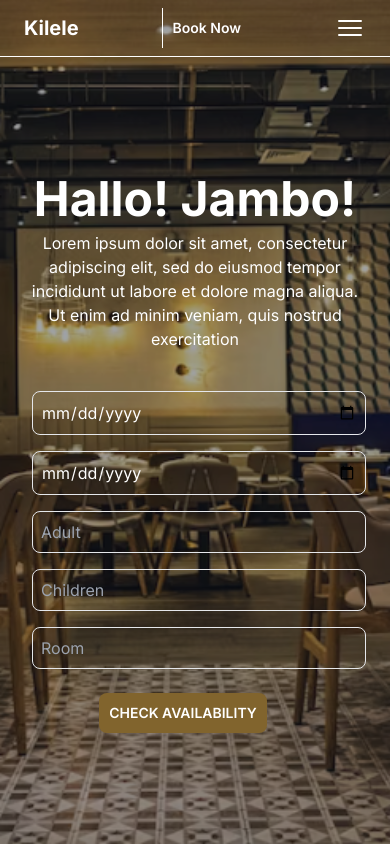
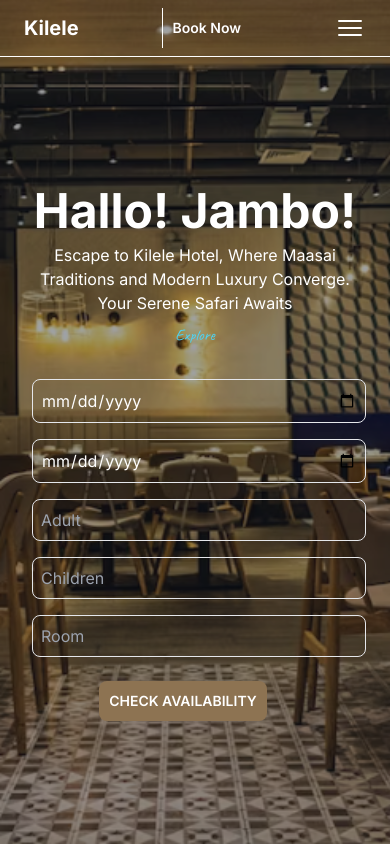
Before and after one commit to felixDev22/Kilele-Hotel-R, a Next.js app: page / in a window 390 px wide. Built offline with nearby package versions, Linux system fonts and the light colour scheme.

Commit message:
Fix alignment on Lg screen

```diff
--- a/src/app/about/page.jsx
+++ b/src/app/about/page.jsx
@@ -8,7 +8,7 @@ export default function About() {
       <div className=" h-[100vh] w-[100vh] lg:bg-[#3a2d2d] lg:w-1/2 lg:h-screen lg:mt-0 lg:relative lg:z-10 p-4 md:z-50 md:mt-52 md:justify-center  md:bg-transparent flex items-center justify-center flex-col text-white">
         <div className="flex justify-center items-center ">
           <div className="bg-[#3a2d2d] p-10 z-50 md:absolute lg:bg-transparent">
-            <div className="w-[55vw] md:[65vw] lg:px-32">
+            <div className="w-[55vw] md:[65vw] lg:px-44">
               <h3 className=" font-script lg:text-5xl md:text-6xl text-[#81642d] text-3xl">
                 Experience
               </h3>
@@ -42,8 +42,8 @@ export default function About() {
           </div>
         </div>
       </div>
-      <div className="lg:w-1/2 h-screen md:h-screen  lg:relative ">
-        <Image src="/assets/slide3.png" objectFit="cover" layout="fill" alt="elephant" />
+      <div className="lg:w-[68vw] h-screen md:h-screen  lg:relative">
+        <Image src="/assets/slide3.png" objectFit="cover" layout="fill" alt="elephant"/>
       </div>
     </div>
   );
--- a/src/app/booking/Booking.tsx
+++ b/src/app/booking/Booking.tsx
@@ -14,7 +14,7 @@ export const Booking = () => {
             <button
               type="submit"
               value="CHECK AVAILABILITY"
-              className="btn mt-6 text-l bg-[#81642d] text-white lg:ml-6 md:text-base lg:text-lg">
+              className="btn mt-6 text-l bg-[#8d7352] text-white lg:ml-6 md:text-base lg:text-lg">
               CHECK AVAILABILITY
             </button>
           </form>
--- a/src/app/gallery/page.jsx
+++ /dev/null
@@ -1,23 +0,0 @@
-import Image from 'next/image';
-import Carousel from '../carousel/Carousel';
-
-const slides = [
-  '/assets/zebra.jpg',
-  '/assets/zebra.jpg',
-  '/assets/zebra.jpg',
-  '/assets/zebra.jpg',
-];
-
-export default function Gallery() {
-  return (
-    <div className="bg-[#3a2d2d] h-screen">
-      <Carousel autoSlide={true} />
-      {slides.map((slide, index) => (
-        <div key={index} className='lg:w-[80vw] lg:h-[80vh]'>
-          <Image src={slide} layout="fill" objectFit="cover" alt="gallery" />
-        </div>
-      ))}
-      <Carousel />
-    </div>
-  );
-}
--- a/src/app/hero/hero.tsx
+++ b/src/app/hero/hero.js
@@ -4,7 +4,7 @@ import { Booking } from '../booking/Booking';
 export const Hero = () => {
   return (
     <>
-      <section className="w-full h-90vh bg-black ">
+      <section className="w-full h-[90vh] bg-black ">
         <Image
           src="/assets/image3.png"
           alt="image"
@@ -12,16 +12,20 @@ export const Hero = () => {
           layout="fill"
           className="bg-opacity-70"
         />
-        <div className='absolute inset-0 bg-gray-900 bg-opacity-40'></div>
+        <div className="absolute inset-0 bg-gray-900 bg-opacity-40"></div>
         <div className="mt-20 absolute text-center inset-0 flex flex-col items-center justify-center">
           <h1 className="text-5xl md:text-8xl lg:text-8xl text-white font-bold ">
             Hallo! Jambo!
           </h1>
           <p className="text-base md:text-xl md:mx-24 max-w-6xl px-6 py-2 text-[#fff] ">
-            Lorem ipsum dolor sit amet, consectetur adipiscing elit, sed do
-            eiusmod tempor incididunt ut labore et dolore magna aliqua. Ut enim
-            ad minim veniam, quis nostrud exercitation
+            Escape to Kilele Hotel, Where Maasai Traditions and Modern Luxury
+            Converge.
+            <br />
+            Your Serene Safari Awaits
           </p>
+          <span className="font-script text-l lg:text-3xl text-[#4dd3f5]">
+            Explore
+          </span>
           <Booking />
         </div>
       </section>
--- a/tsconfig.json
+++ b/tsconfig.json
@@ -36,7 +36,7 @@
     "**/*.ts",
     "**/*.tsx",
     ".next/types/**/*.ts"
-, "src/app/about/page.jsx", "src/app/gallery/page.js", "src/app/header/Header.jsx", "src/app/contact/page.jsx"  ],
+, "src/app/about/page.jsx", "src/app/gallery/page.js", "src/app/header/Header.jsx", "src/app/contact/page.jsx", "src/app/hero/hero.js"  ],
   "exclude": [
     "node_modules"
   ]
```
